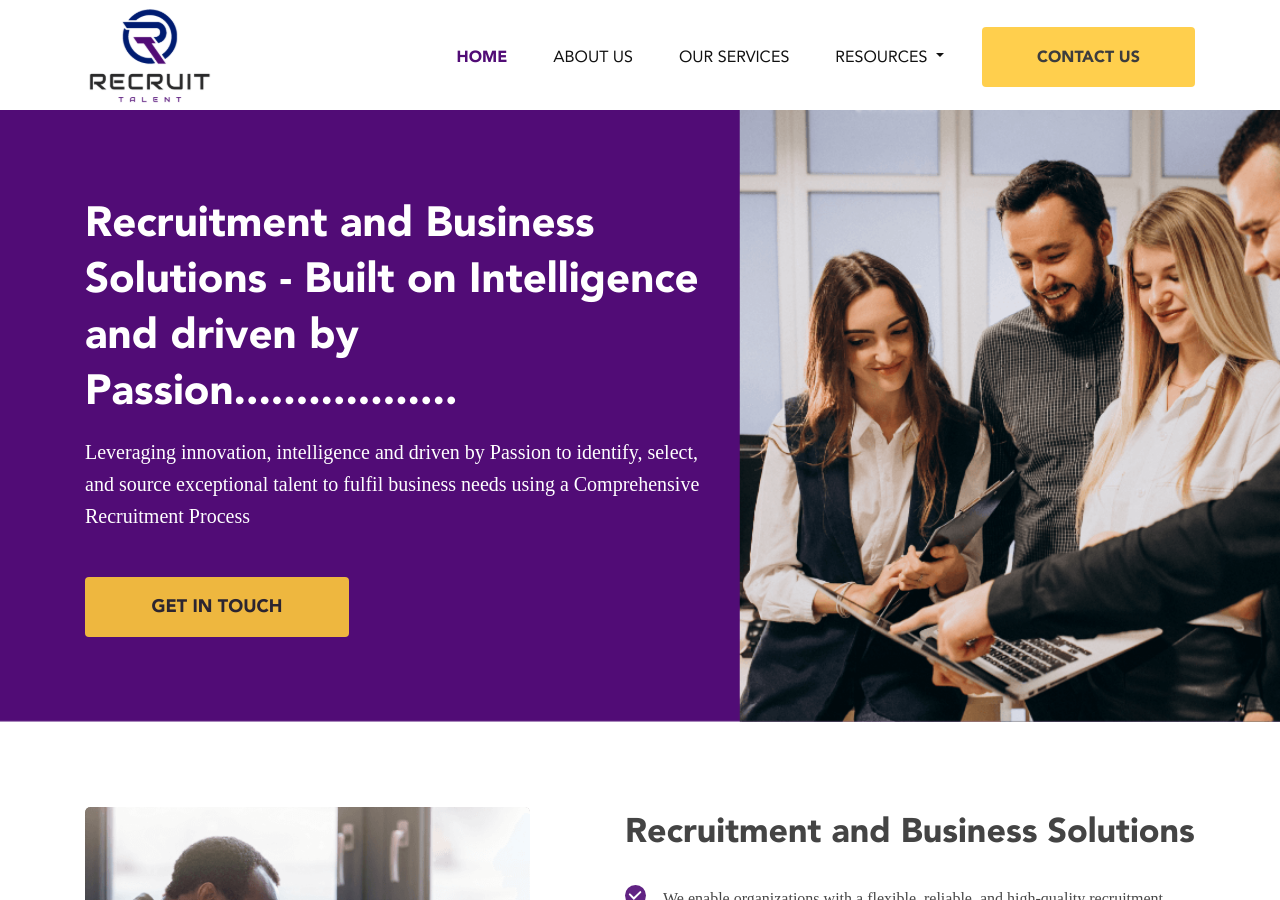
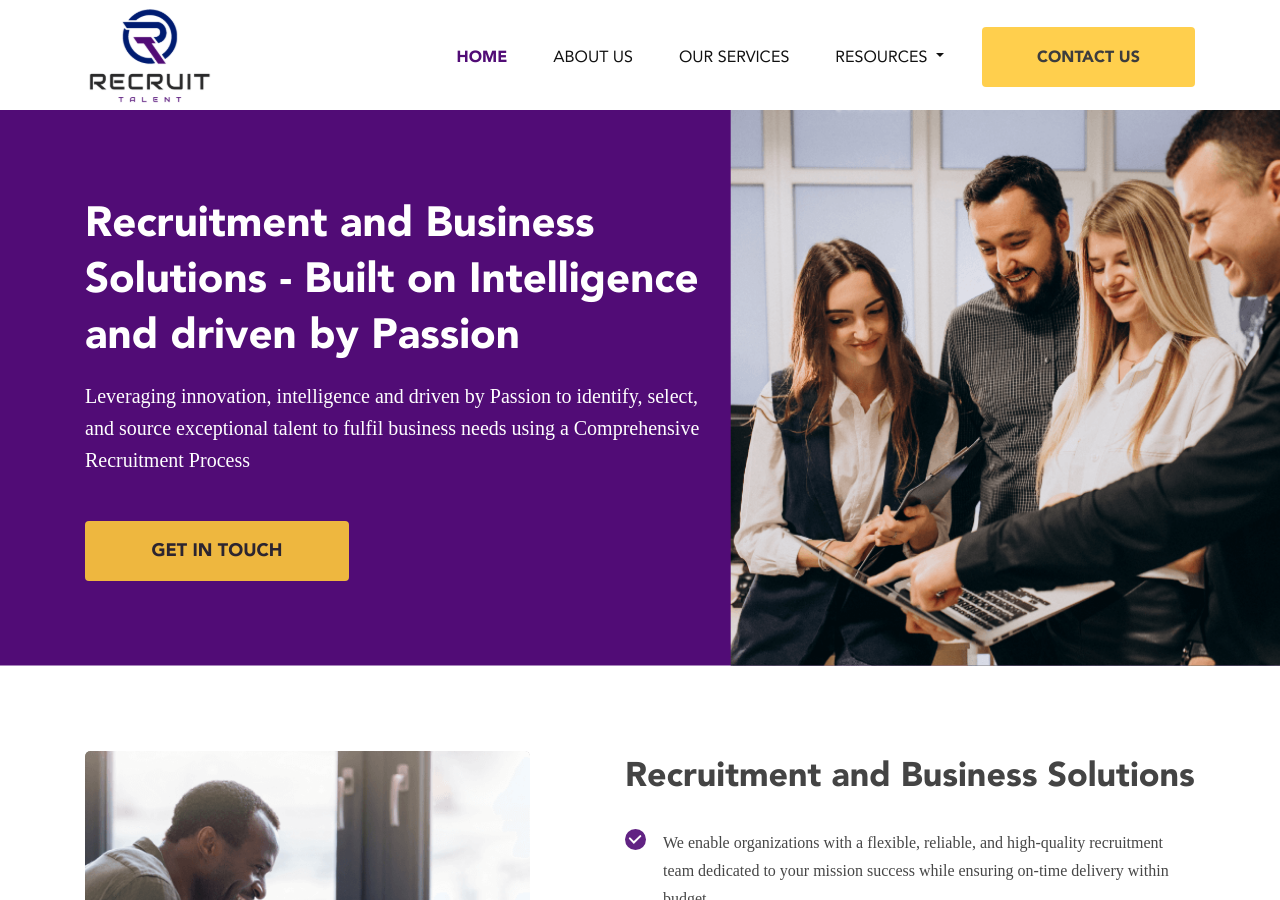
Before and after one commit to virajChuaudhary/RT-testing, a Jekyll site: the page built from index.md, in a window 1280 px wide and 900 px high. Built offline with Jekyll 4.4.1, drawn with Linux system fonts in a browser that asks for light colours; some web fonts are replaced.

Commit message:
update home page

```diff
--- a/index.md
+++ b/index.md
@@ -6,7 +6,7 @@ description: Recruitment and Business Solutions - Built on Intelligence and driv
 social-image: "/images/social-image.png"
 banner-image: "/images/home-banner.png"
 banner-heading: Recruitment and Business Solutions - Built on Intelligence and driven
-  by Passion..................
+  by Passion
 banner-sub-heading: 'Leveraging innovation, intelligence and driven by Passion to
   identify, select, and source exceptional talent to fulfil business needs using a
   Comprehensive Recruitment Process  '
```
Also changed, not shown: 3 other files.
